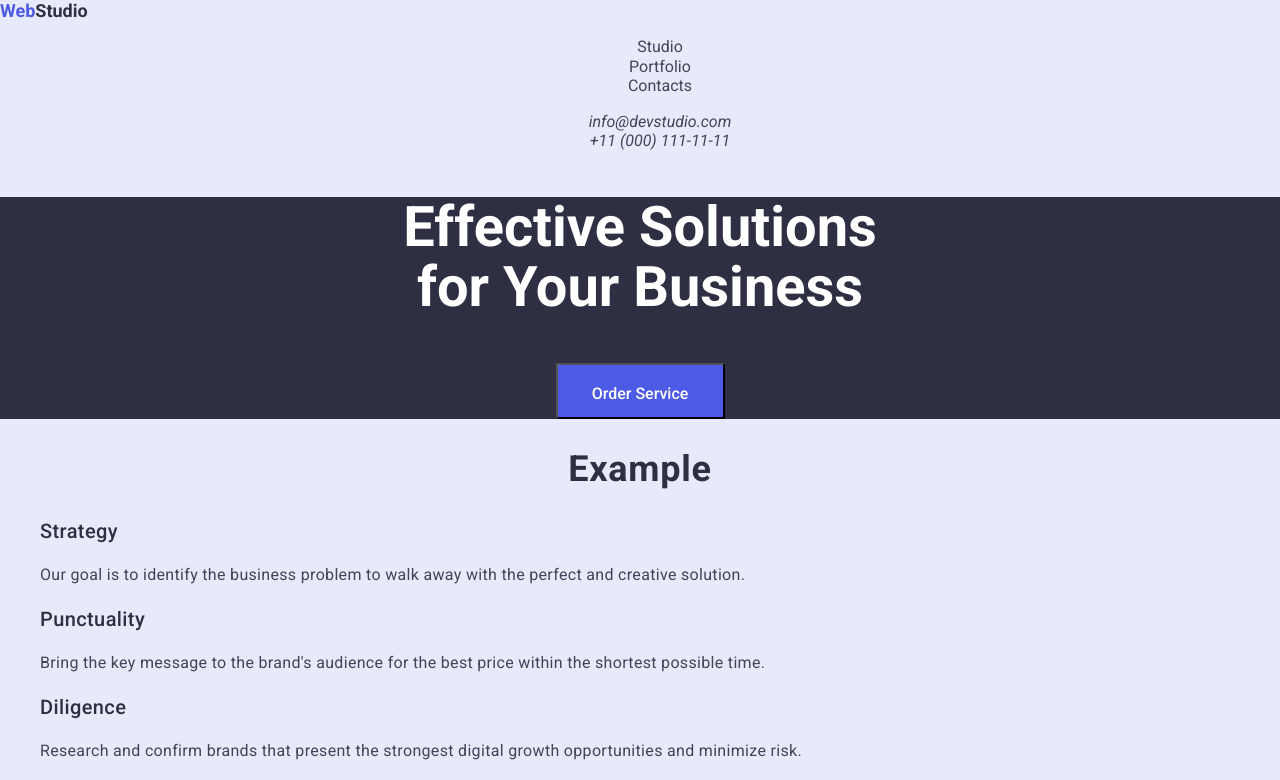
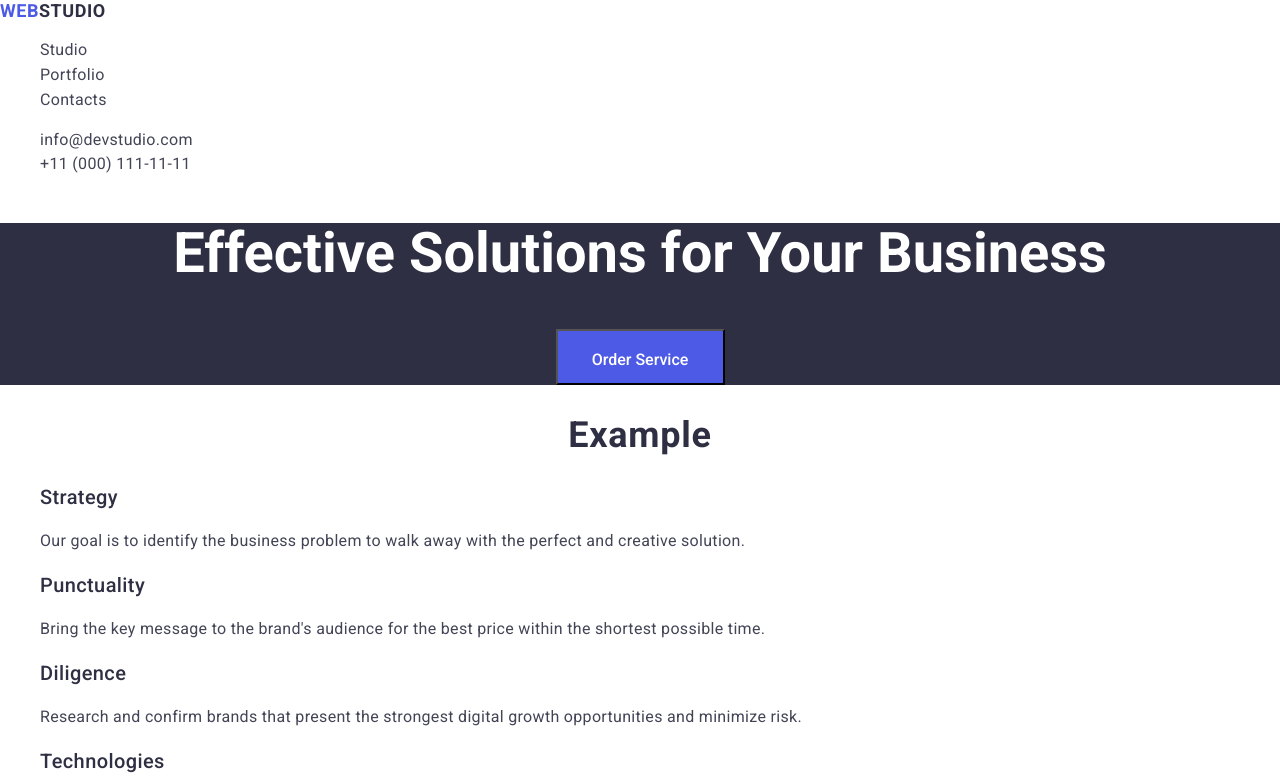
Before and after one commit to Sotasill/goit-markup-hw-02, a plain HTML site: page index.html in a window 1280 px wide. Shown: the top 780 px of the page. Drawn offline with nearby package versions, Linux system fonts and the light colour scheme.

Commit message:
commit 5

```diff
--- a/css/style.css
+++ b/css/style.css
@@ -1,23 +1,29 @@
 body {
-    font-family: 'Roboto' sans-serif;
-    color: #2E2F42;
-    background-color: #E7E9FC;
+    font-family: "Roboto" sans-serif;
+    color: #434455;
+    background-color: #FFFFFF;
 }
 
 .web-logo {
-   font-family: 'Raleway' sans-serif;
+   font-family: "Raleway" sans-serif;
    font-size: 18px;
    font-weight: 700;
    line-height: 21px;
    color: #4D5AE5;
+   line-height: 1.17;
+   letter-spacing: 0.03em;
+   text-transform: uppercase
 }
 
 .studio-logo {
-    font-family: 'Raleway' sans-serif;
+    font-family: "Raleway" sans-serif;
     font-size: 18px;
     font-weight: 700;
     line-height: 21px;
     color: #2E2F42;
+    line-height: 1.17;
+    letter-spacing: 0.03em;
+    text-transform: uppercase
 }
 
 .frontpage {
@@ -28,24 +34,44 @@ body {
     text-align: center;
 }
 
-.header-link {
-    font-family: 'Roboto' sans-serif;
+.studio-link {
     font-weight: 500;
     font-size: 16px;
-    text-align: center;
-    color: #2E2F42;
+    line-height: 1.5;
+    letter-spacing: 0.02em;
+    color: #2e2f42;
 }
+
+.studio-link:hover {
+    color: #404bbf;
+}
+
+.studio-link:focus {
+    color: #404bbf;
+}
+
+.adress-bar {
+    font-style: normal;
+}
+
 
 
 .contact {
     font-size: 16px;
     font-weight: 400;
+    line-height: 1.5;
+    letter-spacing: 0.02em;
     color: #434455;
     text-align: center;
 }
 
 .contact:hover {
-    color: white;
+    color: #404bbf ;
+
+}
+
+.contact:focus {
+    color: #404bbf;
 }
 
 
--- a/index.html
+++ b/index.html
@@ -21,19 +21,20 @@
             <a href="./index.html"><span class="web-logo">Web</span><span class="studio-logo">Studio</span></a>
 
             <ul>
-                <li class="header-link"><a href="">Studio</a></li>
-                <li class="header-link"><a href="">Portfolio</a></li>
-                <li class="header-link"><a href="">Contacts</a></li>
+
+                <li class="studio-link"><a href="./index.html">Studio</a></li>
+                <li class="studio-link"><a href="">Portfolio</a></li>
+                <li class="studio-link"><a href="">Contacts</a></li>
              </ul>
         </nav>
 
 
 
         <!-- Adress bar  -->
-        <address>
+        <address class="adress-bar">
             <ul>
-                <li class="contact"><a href="mailto:info@devstudio.com">info@devstudio.com</a></li>
-                <li class="contact"><a href="tel:+110001111111">+11 (000) 111-11-11</a></li>
+                <li><a class="contact" href="mailto:info@devstudio.com">info@devstudio.com</a></li>
+                <li><a class="contact" href="tel:+110001111111">+11 (000) 111-11-11</a></li>
 
             </ul>
         </address>
@@ -48,7 +49,7 @@
 
 
         <h1 class="header1">Effective Solutions
-        </br>for Your Business</h1>
+        for Your Business</h1>
 
 
         <button class="button" type="button"><p class="button-text">Order Service</p></button>
```
